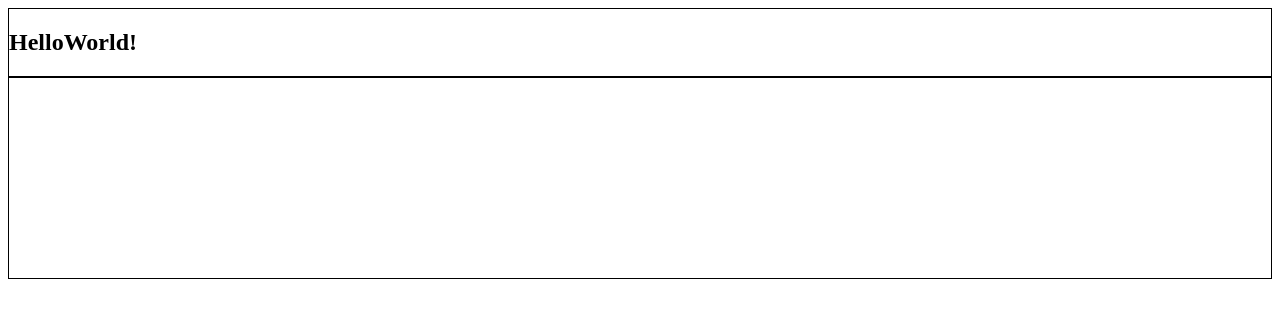
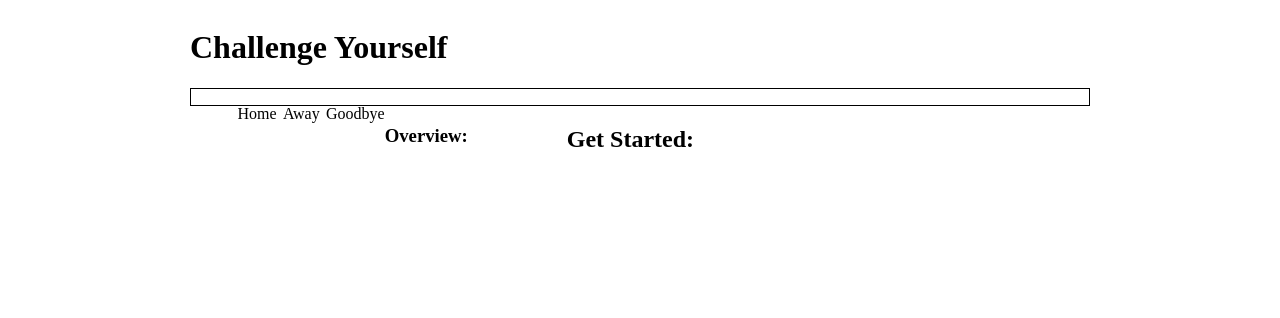
Before and after one commit to MigAnette/MigAnette.github.io, a plain HTML site: page index.html in a window 1280 px wide. Drawn offline with Linux system fonts and the light colour scheme.

Commit message:
added more

```diff
--- a/index.html
+++ b/index.html
@@ -1,26 +1,39 @@
 <!DOCTYPE html>
 <html lang="en">
+
 <head>
     <meta charset="UTF-8">
     <meta name="viewport" content="width=device-width, initial-scale=1.0">
     <meta http-equiv="X-UA-Compatible" content="ie=edge">
     <link rel="stylesheet" href="style.css">
-    <title>Document</title>
+    <title>Intro To Challenge App</title>
 </head>
+
 <body>
     <div class="container">
-        <nav>
-            <div class="mainTitle"><h1>HelloWorld!</h1></div>
-        </nav>
+        <header>
+            <div class="mainTitle">
+                <h1>Challenge Yourself</h1>
+            </div>
+            <nav>
+                <ul>
+                    <li>Home</li>
+                    <li>Away</li>
+                    <li>Goodbye</li>
+                </ul>
+            </nav>
+
+        </header>
         <main>
             <article class="intro">
-                <h2></h2>
+                <h2>Get Started:</h2>
             </article>
-            <section>
-
+            <section class="overview">
+                <h3>Overview:</h3>
             </section>
         </main>
     </div>
 
 </body>
+
 </html>
--- a/style.css
+++ b/style.css
@@ -1,8 +1,33 @@
+body {
+    display: grid;
+}
+
+.container {
+    width: 900px;
+    justify-self: center;
+}
+
 nav {
     border: 1px solid black;
 }
 
+nav ul li {
+    list-style-type: none;
+    float: left;
+    margin-left: 0.5vw;
+}
+
+main {
+    display: grid;
+    grid-template-columns: 12;
+}
+
 .intro {
-    border: 1px solid black;
-    height: 200px;
+    grid-column: 3/11;
+    grid-row: 1;
 }
+
+.overview {
+    grid-column: 1/3;
+    grid-row: 1;
+}
```
